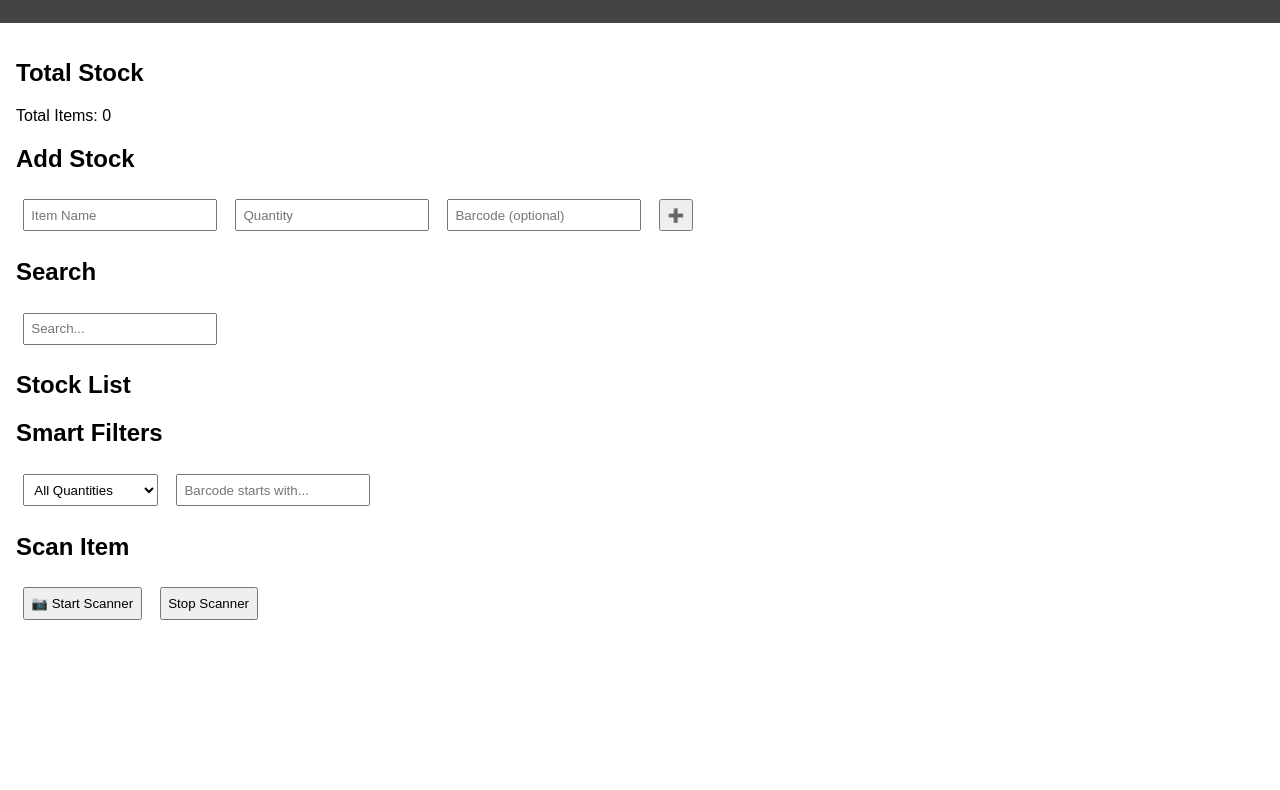
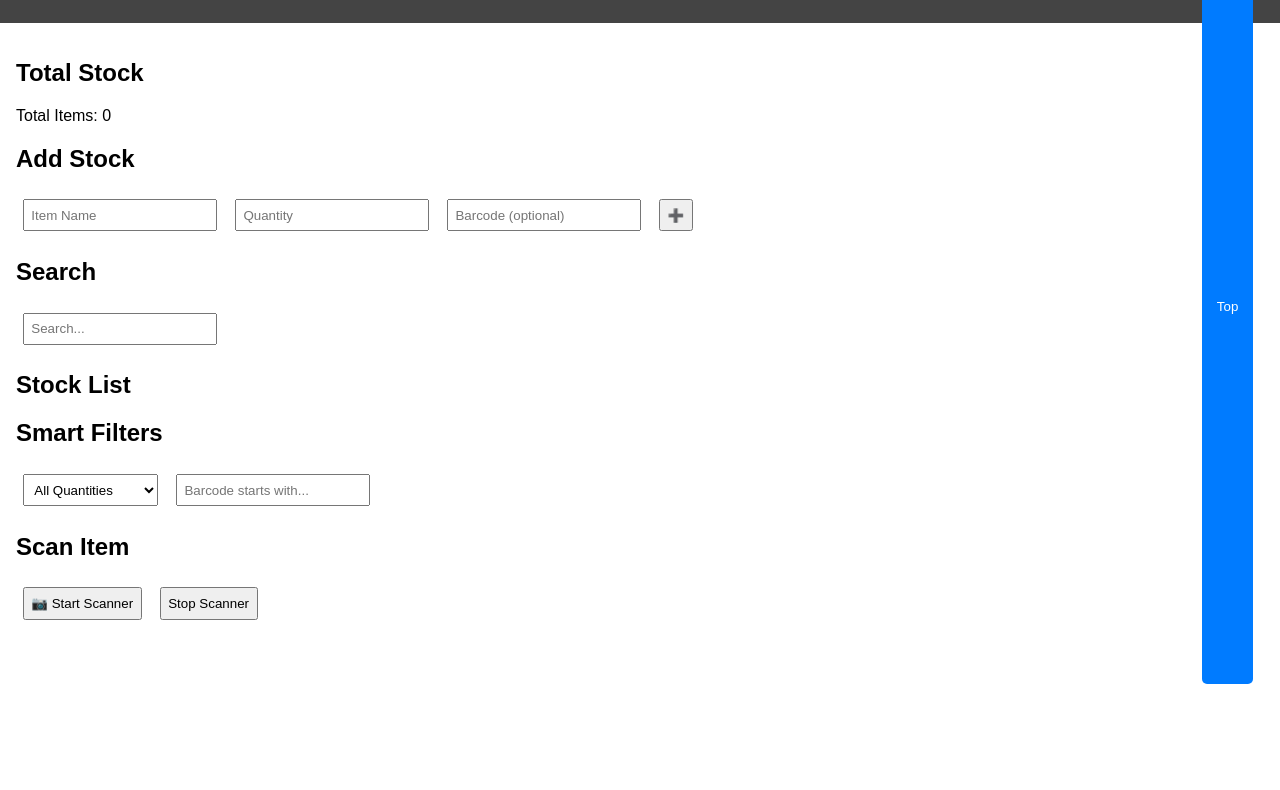
Before and after one commit to vasilisnikitaras/StockMate-Vault, a plain HTML site: page index.html in a window 1280 px wide. Shown: the part 89-879 px from the top of the page. Drawn offline with Linux system fonts and the light colour scheme.

Commit message:
Update index.html

```diff
--- a/index.html
+++ b/index.html
@@ -122,6 +122,19 @@
     font-size: 14px;
   }
 }
+.top-button {
+  position: fixed;
+  bottom: 20px;
+  right: 20px;
+  display: none;
+  padding: 10px 15px;
+  background-color: #007bff;
+  color: white;
+  border: none;
+  border-radius: 5px;
+  cursor: pointer;
+  z-index: 1000;
+}
 
 
   </style>
@@ -129,6 +142,7 @@
 <body>
 
 
+<button id="scrollTopBtn" class="top-button">Top</button>
 
 
 <button onclick="document.getElementById('add-stock').scrollIntoView({ behavior: 'smooth' });" class="top-button">
@@ -349,6 +363,31 @@
       display.textContent = `Total Items: ${total}`;
     }
 
+// Show "Top" button only when user scrolls near bottom
+document.addEventListener('DOMContentLoaded', () => {
+  const scrollTopBtn = document.getElementById('scrollTopBtn');
+  scrollTopBtn.style.display = 'none';
+
+  window.addEventListener('scroll', () => {
+    const scrollY = window.scrollY;
+    const viewportHeight = window.innerHeight;
+    const fullHeight = document.body.scrollHeight;
+
+    if (scrollY + viewportHeight >= fullHeight - 100) {
+      scrollTopBtn.style.display = 'block';
+    } else {
+      scrollTopBtn.style.display = 'none';
+    }
+  });
+
+  scrollTopBtn.onclick = () => {
+    window.scrollTo({ top: 0, behavior: 'smooth' });
+  };
+});
+
+
+
+
     function renderHistory() {
       const filter = document.getElementById("history-filter").value;
       const log = document.getElementById("history-log");
```
